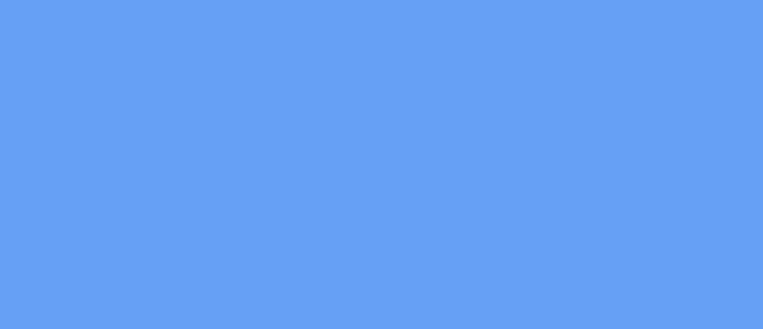
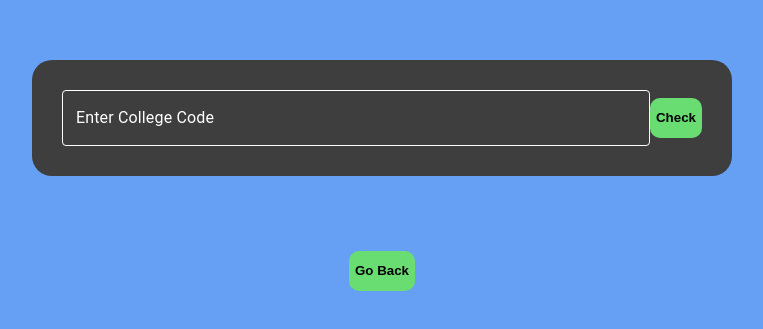
Before and after one commit to Sabareesh001/EdEx, a React (Vite) app in the folder vite-project/: page /checkAvailability in a window 1280 px wide. Before the commit this address had no page. Shown: the part 225-554 px from the top of the page, without its empty margins (258-1021 px from the left). Built offline with nearby package versions, Linux system fonts and the light colour scheme.

Commit message:
added check availability

```diff
--- /dev/null
+++ b/vite-project/src/checkAvailability.css
@@ -0,0 +1,25 @@
+.checkAvail{
+    height: 100vh;
+    display: flex;
+    flex-direction: column;
+    justify-content: center;
+    align-items: center;
+
+}
+.checkForm{
+      display: flex;
+      justify-content: space-between;
+      padding: 30px;
+      border-radius: 20px;
+      align-items: center;
+      width: 50vw;
+      background-color:#3e3e3e ;
+
+}
+#availability{
+    background-color: red;
+    font-size: larger;
+    padding: 20px;
+    border-radius: 20px;
+    display: none;
+}
--- /dev/null
+++ b/vite-project/src/checkAvailability.jsx
@@ -0,0 +1,50 @@
+import React, { useState } from "react";
+import Input from "./components/input";
+import Button from "./components/button";
+import "./checkAvailability.css";
+
+function CheckAvailability() {
+ const [availability, setAvailability] = useState("Not Available");
+ const [value, setValue] = useState("");
+ const [messageStyle, setMessageStyle] = useState({});
+
+ const checkResult = (event) => {
+    event.preventDefault(); // Prevents default form submission
+
+    if (value === "200") {
+      setAvailability("Available");
+      setMessageStyle({ backgroundColor: "green" ,boxShadow: "0 0 50px 15px green",display:"block"});
+    } else {
+      setAvailability("Not Available");
+      setMessageStyle({boxShadow: "0 0 50px 15px red",display:"block"});
+    }
+
+ };
+
+ const handleInputChange = (event) => {
+    setValue(event.target.value);
+
+ };
+
+ return (
+    <div className="checkAvail">
+      <form className="checkForm" onSubmit={checkResult}>
+        <Input
+          label="Enter College Code"
+          id={"collegeCode"}
+          onChange={handleInputChange}
+          value={value}
+        />
+        <Button type="submit" action="Check" />
+
+      </form>
+      <br></br>
+      <p id="availability" style={messageStyle}>{availability}</p>
+      <br></br>
+      <br></br>
+      <a href="/"><Button action={"Go Back"}></Button></a>
+    </div>
+ );
+}
+
+export default CheckAvailability;
--- a/vite-project/src/components/button.jsx
+++ b/vite-project/src/components/button.jsx
@@ -1,8 +1,8 @@
 import React from 'react'
 import './button.css'
-function Button({action}){
+function Button({action,onclick}){
     return(
-       <button class="action">
+       <button onClick={onclick} class="action">
         {action}
        </button>
     )
--- a/vite-project/src/components/input.jsx
+++ b/vite-project/src/components/input.jsx
@@ -1,42 +1,41 @@
-import React from "react";
+import React, { useState } from "react";
 import TextField from '@mui/material/TextField';
-export default function Input({label}){
-    return(
+
+export default function Input({ label, id,value,onChange }) {
+
+
+  return (
     <TextField
-  id="text-search"
+      id={id}
       label={label}
       variant="outlined"
+      value={value}
+      onChange={onChange}
       sx={{
-    margin:0,
-    width:"100%",
-    backgroundColor: 'transparent', // Background color of the TextField
-    '& .MuiOutlinedInput-root': { // Styling the OutlinedInput component
-      '& fieldset': { // Styling the fieldset of the OutlinedInput
-        borderColor:"white", // Border color of the fieldset
+        margin: 0,
+        width: "100%",
+        backgroundColor: 'transparent',
+        '& .MuiOutlinedInput-root': {
+          '& fieldset': {
+            borderColor: "white",
           },
-      '&:hover fieldset': { // Styling the fieldset on hover
-        borderColor: 'white', // Border color on hover
+          '&:hover fieldset': {
+            borderColor: 'white',
           },
-      '&.Mui-focused fieldset': { // Styling the fieldset when focused
-        borderColor: 'white', // Border color when focused
+          '&.Mui-focused fieldset': {
+            borderColor: 'white',
           },
         },
-    '& .MuiInputBase-input': { // Styling the input element
-      color: 'white', // Text color
+        '& .MuiInputBase-input': {
+          color: 'white',
         },
         "& .MuiInputLabel-outlined": {
-        color: "white", // Changes the label color
-         // Changes the label font weight
+          color: "white",
         },
         "& .MuiInputLabel-outlined-focused": {
-        color: "white", // Changes the label color
-         // Changes the label font weight
-      },
-      "& .MuiInputLabel-outlined-focused": {
-        color: "white", // Changes the label color // Changes the label font weight
+          color: "white",
         }
-    ,
       }}
     />
-    )
+  );
 }
--- a/vite-project/src/login.jsx
+++ b/vite-project/src/login.jsx
@@ -30,7 +30,7 @@ function App(){
     </br>
     <p id="global">Don’t have an Account ? Join as a Global Member <a href='/register'>here</a></p>
     <p>if you are part of an Institution you will have  already been given an account, try                                         logging in using your student gmail or Contact your Institution  for more details.
-                  check if your institution is available <a href='../register.html'>here.</a></p>
+                  check if your institution is available <a href='/checkAvailability'>here.</a></p>
   </form>
 </div>
 
--- a/vite-project/src/main.jsx
+++ b/vite-project/src/main.jsx
@@ -3,6 +3,7 @@ import ReactDOM from 'react-dom/client'
 import Login from './login.jsx'
 import './index.css'
 import Register from './register.jsx'
+import CheckAvailability from './checkAvailability.jsx'
 import {
   BrowserRouter as Router,
   Routes,
@@ -22,6 +23,8 @@ ReactDOM.createRoot(document.getElementById('root')).render(
       path="/register"
       element={<Register></Register>}
       />
+      <Route path='/checkAvailability' element={<CheckAvailability></CheckAvailability>}
+      />
       </Routes>
     </Router>
   </React.StrictMode>,
--- a/vite-project/src/register.jsx
+++ b/vite-project/src/register.jsx
@@ -44,7 +44,7 @@ function Register(){
     </br>
     <p id="global">Already have an Account ? Login <a href='/'>here</a></p>
     <p>if you are part of an Institution you will have  already been given an account, try                                         logging in using your student gmail or Contact your Institution  for more details.
-                  check if your institution is available <a href='../register.html'>here.</a></p>
+                  check if your institution is available <a href='/checkAvailability'>here.</a></p>
   </form>
 </div>
 
```
Lines whose indentation alone changed are shown as unchanged.
